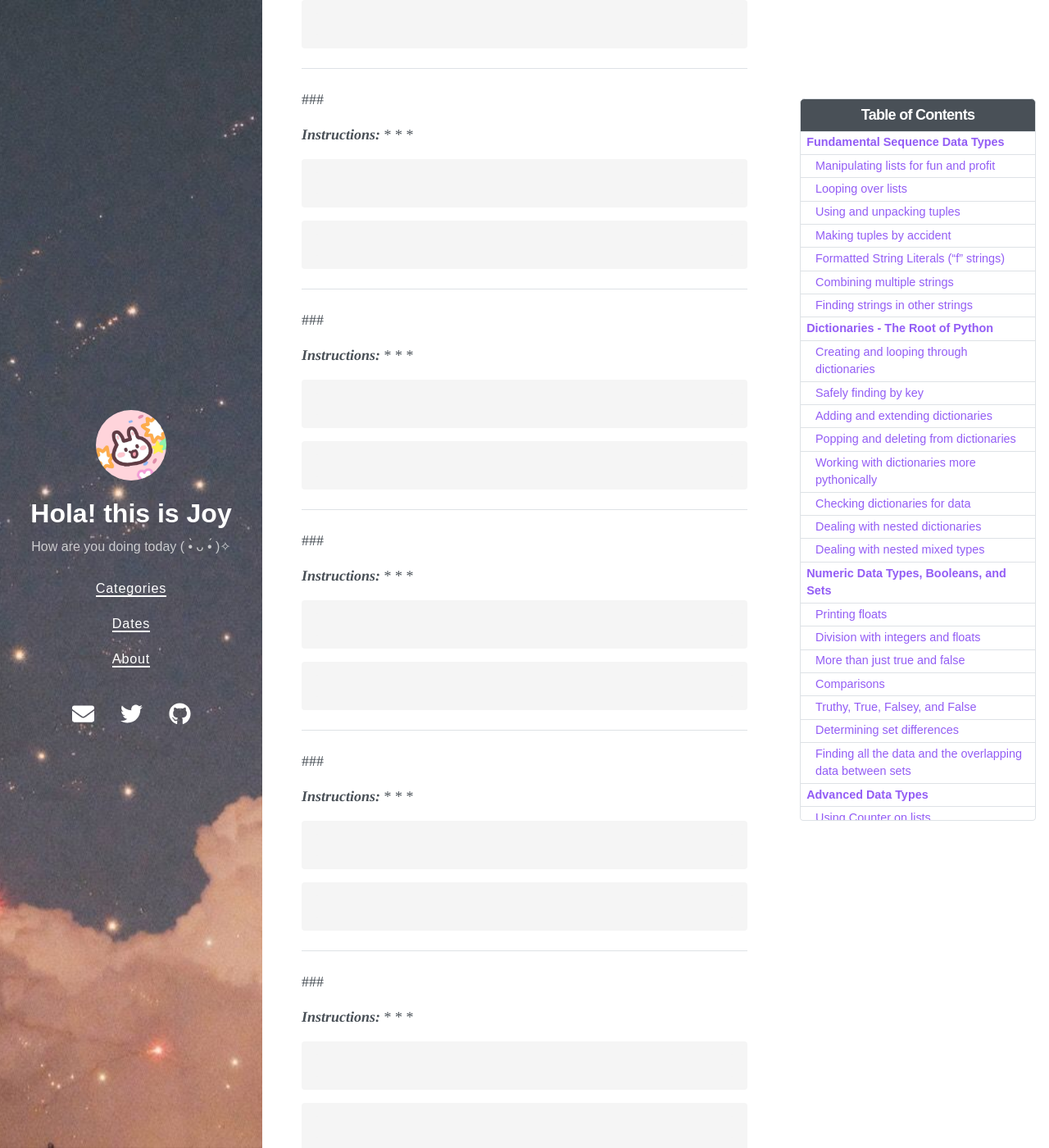
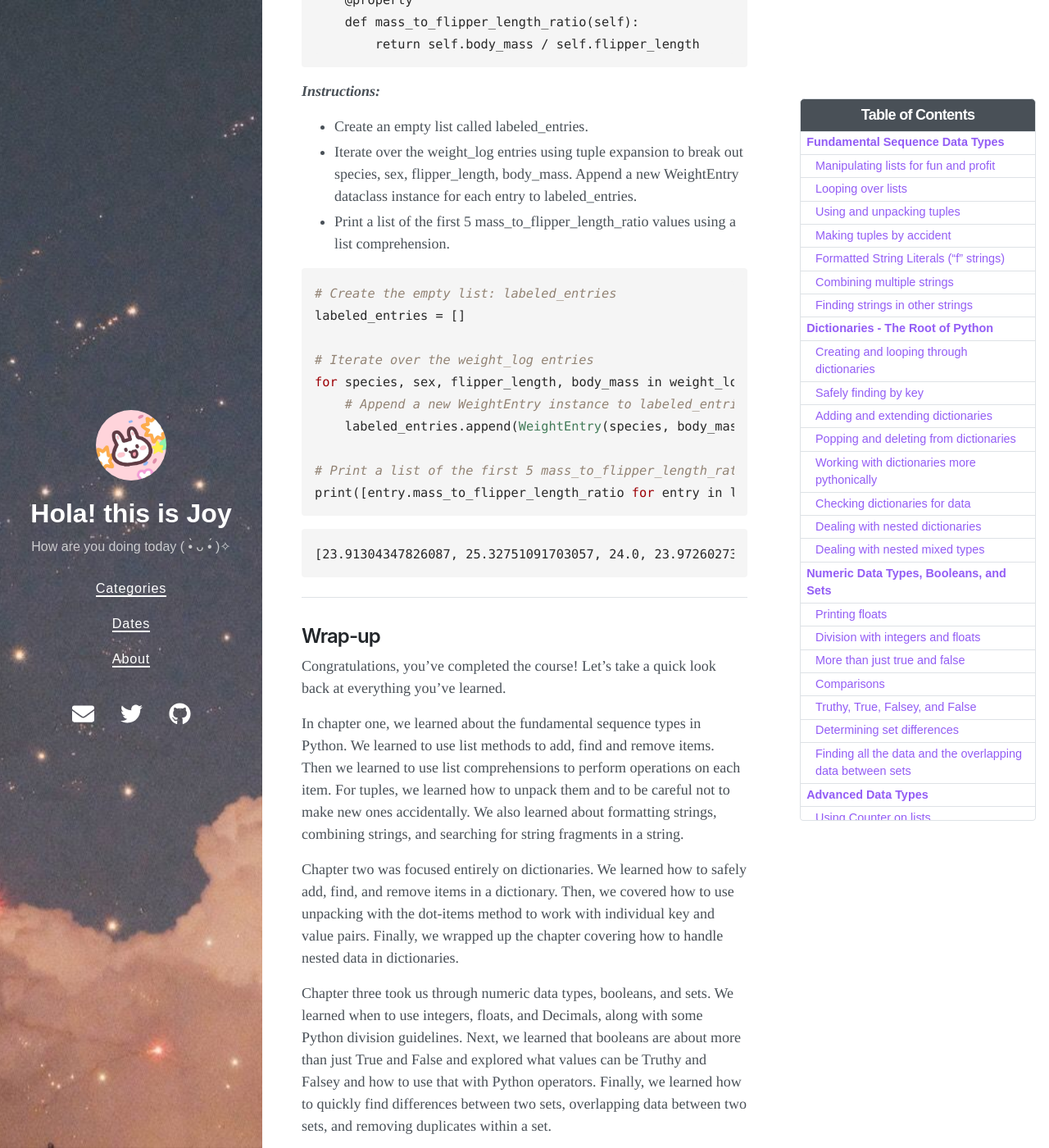
Before and after one commit to Joy3Luo/mathnotes, a Jekyll site: the page built from _posts/2023-11-27-DataCampDataTypes.md, in a window 1280 px wide and 1400 px high, scrolled down 31828 px. Shown: the whole window at 82% size. Built offline with Jekyll 4.4.1, drawn with Linux system fonts in a browser that asks for light colours; nearby versions of some CDN libraries; some of the changed text lies outside the part shown.

Commit message:
Update 2023-11-27-DataCampDataTypes.md

````diff
--- a/_posts/2023-11-27-DataCampDataTypes.md
+++ b/_posts/2023-11-27-DataCampDataTypes.md
@@ -955,339 +955,57 @@ class WeightEntry:
         return self.body_mass / self.flipper_length
 ```
 ---
-###
+### Using dataclasses
 
+Let's put our WeightEntry dataclass we created in the prior exercise to use. We'll create an instance of the WeightEntry for each entry in the weight_log and then use the mass_to_flipper_length_ratio property we added to perform the calculation. Here is a reminder of our WeightEntry dataclass.
 
+```
+@dataclass
+class WeightEntry:
+    # Define the fields on the class
+    species: str
+    flipper_length: int
+    body_mass: int
+    sex: str
+
+    @property
+    def mass_to_flipper_length_ratio(self):
+        return self.body_mass / self.flipper_length
+```
 
 **_Instructions:_**
-*
-*
-*
+* Create an empty list called labeled_entries.
+* Iterate over the weight_log entries using tuple expansion to break out species, sex, flipper_length, body_mass. Append a new WeightEntry dataclass instance for each entry to labeled_entries.
+* Print a list of the first 5 mass_to_flipper_length_ratio values using a list comprehension.
 
 ```py
+# Create the empty list: labeled_entries
+labeled_entries = []
 
+# Iterate over the weight_log entries
+for species, sex, flipper_length, body_mass in weight_log:
+    # Append a new WeightEntry instance to labeled_entries
+    labeled_entries.append(WeightEntry(species, body_mass, flipper_length, sex))
+
+# Print a list of the first 5 mass_to_flipper_length_ratio values
+print([entry.mass_to_flipper_length_ratio for entry in labeled_entries[:5]])
 ```
 ```
-
+[23.91304347826087, 25.32751091703057, 24.0, 23.972602739726028, 20.476190476190474]
 ```
 ---
-###
+## Wrap-up
 
+Congratulations, you've completed the course! Let's take a quick look back at everything you've learned.
 
+In chapter one, we learned about the fundamental sequence types in Python. We learned to use list methods to add, find and remove items. Then we learned to use list comprehensions to perform operations on each item. For tuples, we learned how to unpack them and to be careful not to make new ones accidentally. We also learned about formatting strings, combining strings, and searching for string fragments in a string.
 
-**_Instructions:_**
-*
-*
-*
+Chapter two was focused entirely on dictionaries. We learned how to safely add, find, and remove items in a dictionary. Then, we covered how to use unpacking with the dot-items method to work with individual key and value pairs. Finally, we wrapped up the chapter covering how to handle nested data in dictionaries.
 
-```py
+Chapter three took us through numeric data types, booleans, and sets. We learned when to use integers, floats, and Decimals, along with some Python division guidelines. Next, we learned that booleans are about more than just True and False and explored what values can be Truthy and Falsey and how to use that with Python operators. Finally, we learned how to quickly find differences between two sets, overlapping data between two sets, and removing duplicates within a set.
 
-```
-```
+In the fourth chapter, we explored complex datatypes like Counters, defaultdicts, and namedtuples that can help handle particular situations or represent complex data.
 
-```
----
-###
+We also learned about dataclasses and how we can use them to model complex datatypes.
 
-
-
-**_Instructions:_**
-*
-*
-*
-
-```py
-
-```
-```
-
-```
----
-###
-
-
-
-**_Instructions:_**
-*
-*
-*
-
-```py
-
-```
-```
-
-```
----
-###
-
-
-
-**_Instructions:_**
-*
-*
-*
-
-```py
-
-```
-```
-
-```
----
-###
-
-
-
-**_Instructions:_**
-*
-*
-*
-
-```py
-
-```
-```
-
-```
----
-###
-
-
-
-**_Instructions:_**
-*
-*
-*
-
-```py
-
-```
-```
-
-```
----
-###
-
-
-
-**_Instructions:_**
-*
-*
-*
-
-```py
-
-```
-```
-
-```
----
-###
-
-
-
-**_Instructions:_**
-*
-*
-*
-
-```py
-
-```
-```
-
-```
----
-###
-
-
-
-**_Instructions:_**
-*
-*
-*
-
-```py
-
-```
-```
-
-```
----
-###
-
-
-
-**_Instructions:_**
-*
-*
-*
-
-```py
-
-```
-```
-
-```
----
-###
-
-
-
-**_Instructions:_**
-*
-*
-*
-
-```py
-
-```
-```
-
-```
----
-###
-
-
-
-**_Instructions:_**
-*
-*
-*
-
-```py
-
-```
-```
-
-```
----
-###
-
-
-
-**_Instructions:_**
-*
-*
-*
-
-```py
-
-```
-```
-
-```
----
-###
-
-
-
-**_Instructions:_**
-*
-*
-*
-
-```py
-
-```
-```
-
-```
----
-###
-
-
-
-**_Instructions:_**
-*
-*
-*
-
-```py
-
-```
-```
-
-```
----
-###
-
-
-
-**_Instructions:_**
-*
-*
-*
-
-```py
-
-```
-```
-
-```
----
-###
-
-
-
-**_Instructions:_**
-*
-*
-*
-
-```py
-
-```
-```
-
-```
----
-###
-
-
-
-**_Instructions:_**
-*
-*
-*
-
-```py
-
-```
-```
-
-```
----
-###
-
-
-
-**_Instructions:_**
-*
-*
-*
-
-```py
-
-```
-```
-
-```
----
-###
-
-
-
-**_Instructions:_**
-*
-*
-*
-
-```py
-
-```
-```
-
-```
----
+Again congratulations on completing the course. I hope you continue your data science education, and hopefully I'll see you again in a later class.
````
